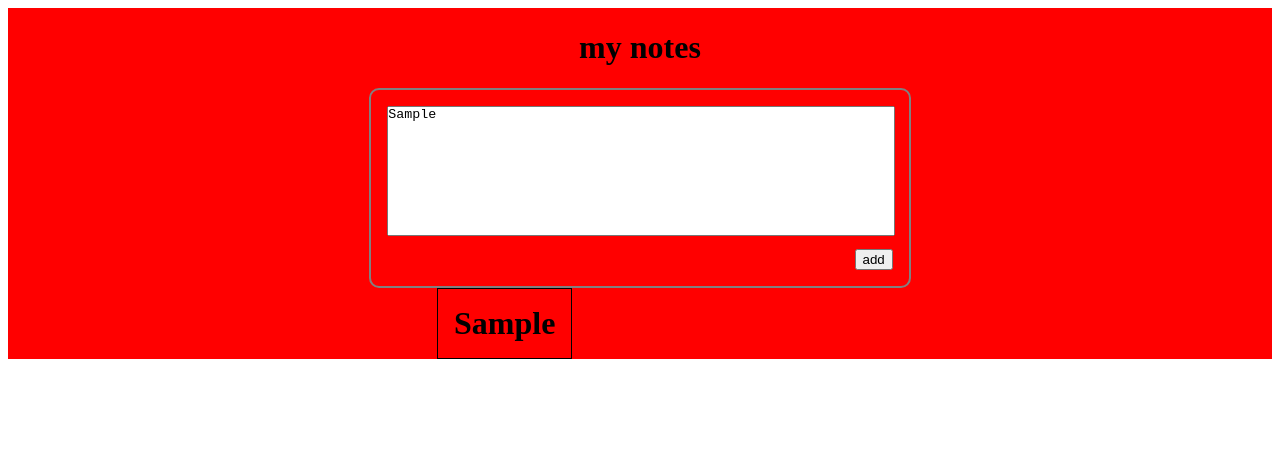
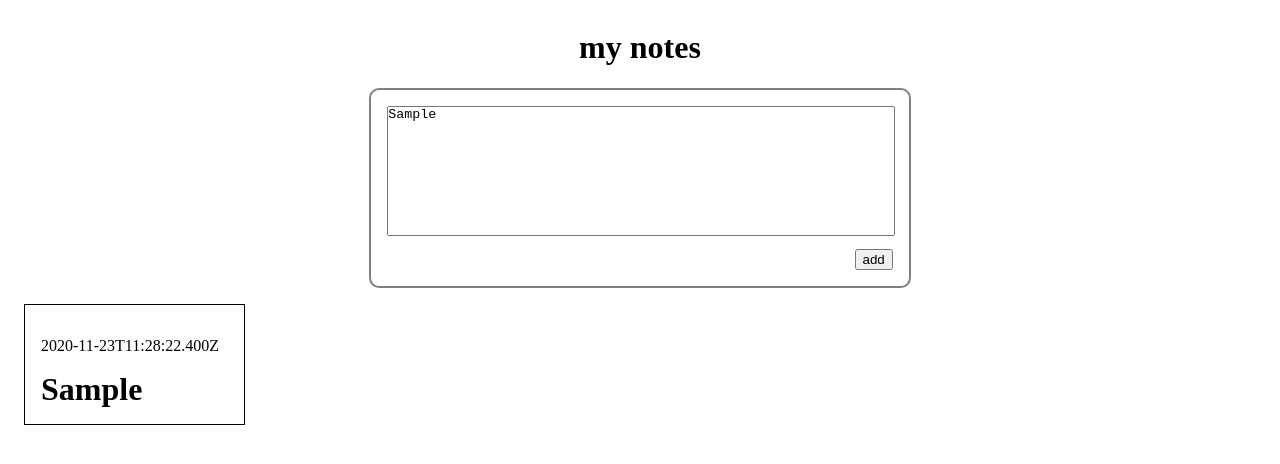
Before and after one commit to JakeRSA/react-simple-notes, a React (Create React App) app: page / in a window 1280 px wide. Both pictures are taken after typing "Sample" into the empty fields and a click on the button "add". Shown: the top 464 px of the page. Built offline with nearby package versions, Linux system fonts and the light colour scheme.

Commit message:
completed milestone1

```diff
--- a/src/components/MakeNote.js
+++ b/src/components/MakeNote.js
@@ -1,50 +1,60 @@
-import React from 'react';
-import Note from './Note';
-import '../stylesheets/MakeNote.css';
+import React from "react";
+import Note from "./Note";
+import "../stylesheets/MakeNote.css";
 
 class NewNote extends React.Component {
-
   constructor(props) {
     super(props);
     this.notes = [];
     this.state = {
-            description: '',
-            dateTime: '',
-            count: 1
+      description: "",
+      count: 1,
     };
   }
 
   onDescriptionChange(event) {
     const value = event.target.value;
-        this.setState({description: value})
+    this.setState({ description: value });
   }
 
   addNote(description) {
-        this.setState({description: description, dateTime: new Date()});
+
+    const dateTime = new Date();
     const note = {
-            dateTime: this.state.dateTime,
-            description: description,
-            count: this.state.count
+      dateTime: dateTime.toISOString(),
+      description: this.state.description,
+      count: this.state.count,
     };
+    console.log(note.dateTime);
     this.notes.push(note);
-        this.setState({count: this.state.count + 1});
+    this.setState({ count: this.state.count + 1 });
   }
 
   render() {
-        const noteElems = this.notes.map(note =>
-            <Note key={note.count} dateTime={this.state.dateTime} description={note.description}/>
-        )
+    const noteElems = this.notes.map((note) => (
+      <Note
+        key={note.count}
+        dateTime={note.dateTime}
+        description={note.description}
+      />
+    ));
     return (
       <div className="app-wrapper">
-                <div className='make-note'>
-                    <textarea onChange={event => this.onDescriptionChange(event)}></textarea>
-                    <button onClick={() => {this.addNote(this.state.description)}}>
+        <div className="make-note">
+          <textarea
+            onChange={(event) => this.onDescriptionChange(event)}
+          ></textarea>
+          <button
+            onClick={() => {
+              this.addNote(this.state.description);
+            }}
+          >
             add
           </button>
         </div>
-                <div className='note-container'>{noteElems}</div>
+        <div className="note-container">{noteElems}</div>
       </div>
-        )
+    );
   }
 }
 
--- a/src/components/Note.js
+++ b/src/components/Note.js
@@ -1,11 +1,13 @@
-import '../stylesheets/Note.css'
+import "../stylesheets/Note.css";
 
 function Note(props) {
-    return(
-        <div className='note'>
-            <h1>{props.description}</h1>
-        </div>
-    )
+  console.log(props)
+  return (
+    <div className="note">
+      <p>{props.dateTime}</p>
+      <h1>{props.description}</h1>
+    </div>
+  );
 }
 
 export default Note;
--- a/src/index.css
+++ b/src/index.css
@@ -3,7 +3,6 @@
   display: flex;
   flex-direction: column;
   align-items: center;
-  background-color: red;
 }
 
 .app-wrapper {
--- a/src/stylesheets/MakeNote.css
+++ b/src/stylesheets/MakeNote.css
@@ -12,7 +12,7 @@
   max-width: 100%;
   resize: none;
   padding: 0;
-    margin:0;
+  margin: 0;
 }
 
 .make-note button {
@@ -21,6 +21,7 @@
 }
 
 .note-container {
+width: 100%;
   display: grid;
-    grid-template-columns: 1fr 1fr 1fr;
+  grid-template-columns: 1fr 1fr 1fr 1fr 1fr;
 }
--- a/src/stylesheets/Note.css
+++ b/src/stylesheets/Note.css
@@ -1,5 +1,6 @@
 .note {
-    background-color: whte;
-    border: 1px solid black;
-    padding: 1em;
+  background-color: white;
+  border: 1px solid black;
+  padding: 1em;
+  margin: 1em;
 }
```
Also changed, not shown: src/App.js (+9 -11 lines). Lines whose indentation alone changed are shown as unchanged.
